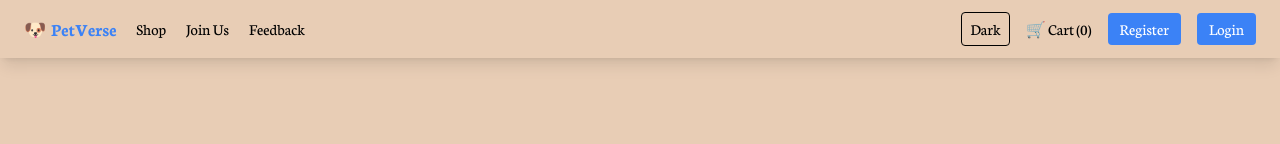
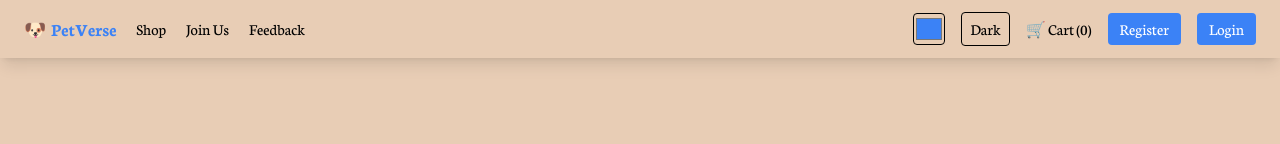
Before and after one commit to UnicornZ55/FullStackFinalProject, a React app in the folder frontend/: page / in a window 1280 px wide. Shown: the top 144 px of the page. Built offline with nearby package versions, Linux system fonts and the light colour scheme; the HTML template or start-up script is replaced by a standard one.

Commit message:
add color picker

```diff
--- a/frontend/src/components/Navbar.jsx
+++ b/frontend/src/components/Navbar.jsx
@@ -11,7 +11,7 @@ export default function Navbar(){
 
  const cartItems = useCartStore(s=>s.items)
 
- const {config,toggleTheme} = useContext(ThemeContext)
+ const {config,toggleTheme,changeColor} = useContext(ThemeContext)
 
  return(
 
@@ -59,6 +59,14 @@ export default function Navbar(){
    {/* RIGHT */}
 
    <div className="flex gap-4 items-center">
+
+    {/* 🎨 Color Picker */}
+        <input
+          type="color"
+          value={config.primaryColor}
+          onChange={(e) => changeColor(e.target.value)}
+          className="w-8 h-8 border rounded"
+        />
 
     {/* theme toggle */}
 
```
